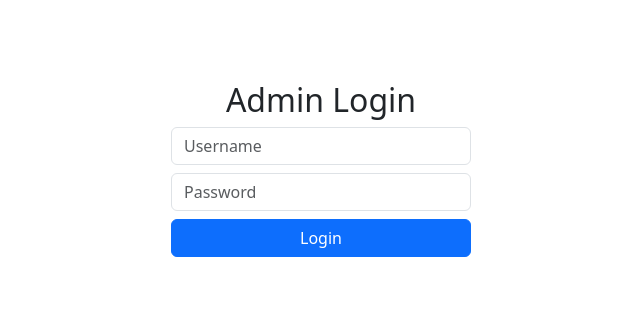
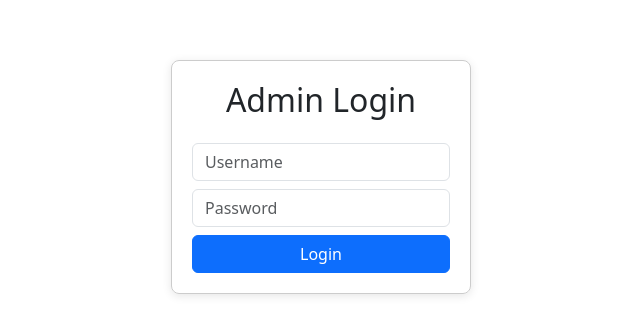
Before and after one commit to glinkaz/newsletter_domator, a React (Vite) app: page /login in a window 1280 px wide. Shown: the part 231-566 px from the top of the page, without its empty margins (319-959 px from the left). Built offline with nearby package versions, Linux system fonts and the light colour scheme; no server answers.

Commit message:
Configure ports and update Login settings

```diff
--- a/docker-compose.yml
+++ b/docker-compose.yml
@@ -31,8 +31,10 @@ services:
     depends_on:
       - backend
     working_dir: /app
-    # volumes:
-    # - ./my-app:/my-app
+    environment:
+      - VITE_API_BASE_URL=http://jola197.mikrus.xyz:5001
+      # volumes:
+      # - ./my-app:/my-app
   db:
     image: postgres:16
     environment:
--- a/src/components/LoginForm.jsx
+++ b/src/components/LoginForm.jsx
@@ -1,4 +1,5 @@
 import { useState } from "react";
+import { API_BASE_URL } from "../config";
 
 const LoginForm = ({ onLogin }) => {
   const [username, setUsername] = useState("");
@@ -16,7 +17,7 @@ const LoginForm = ({ onLogin }) => {
     };
 
     try {
-      const response = await fetch("http://localhost:5001/login", {
+      const response = await fetch(`${API_BASE_URL}/login`, {
         method: "POST",
         headers: {
           "Content-Type": "application/json",
--- a/src/components/ProductCard.jsx
+++ b/src/components/ProductCard.jsx
@@ -1,4 +1,5 @@
-import  { useState } from 'react';
+import React, { useState, useEffect } from 'react';
+import { API_BASE_URL } from "../config";
 import '../styles/global.css';
 
 const ProductCard = ({ product, onDelete, showDeleteButton }) => {
@@ -51,7 +52,7 @@ const ProductCard = ({ product, onDelete, showDeleteButton }) => {
         <div className="card-body d-flex flex-column" style={{ width: '100%', overflow: 'hidden', paddingBottom: '1.5rem' }}>
           <h3 className="card-title" style={{ fontSize: '1.2rem', fontWeight: 700 }}>{product.name}</h3>
           {showDeleteButton ? (
-            <div style={{  alignItems: 'center', gap: '0.5rem', margin: '0.5rem 0' }}>
+            <div style={{ alignItems: 'center', gap: '0.5rem', margin: '0.5rem 0' }}>
               {editingPrice ? (
                 <>
                   <input
@@ -71,7 +72,7 @@ const ProductCard = ({ product, onDelete, showDeleteButton }) => {
                       setSaving(true);
                       setError(null);
                       try {
-                        const res = await fetch(`http://localhost:5001/products/${product.id}/price`, {
+                        const res = await fetch(`${API_BASE_URL}/products/${product.id}/price`, {
                           method: 'PATCH',
                           headers: { 'Content-Type': 'application/json' },
                           body: JSON.stringify({ price })
@@ -93,10 +94,10 @@ const ProductCard = ({ product, onDelete, showDeleteButton }) => {
                 </>
               ) : (
                 <>
-                  <span className="card-text " style={{color: "#c7385e", fontWeight: 900, margin: '10px'}}>{price} zł</span>
+                  <span className="card-text " style={{ color: "#c7385e", fontWeight: 900, margin: '10px' }}>{price} zł</span>
                   <button
                     className="btn btn-outline-primary btn-sm"
-                    margin = '10px'
+                    margin='10px'
                     onClick={e => { e.stopPropagation(); setEditingPrice(true); }}
                   >Edytuj</button>
                 </>
@@ -133,7 +134,7 @@ const ProductCard = ({ product, onDelete, showDeleteButton }) => {
               />
               <h2>{product.name}</h2>
               <p className="fs-5 mb-3">{product.description}</p>
-              <p className=" fs-4" style={{color: "#c7385e", fontWeight: 900}}>{price} zł</p>
+              <p className=" fs-4" style={{ color: "#c7385e", fontWeight: 900 }}>{price} zł</p>
               <button
                 type="button"
                 className="btn-close position-absolute"
--- /dev/null
+++ b/src/config.js
@@ -0,0 +1 @@
+export const API_BASE_URL = import.meta.env.VITE_API_BASE_URL || "http://localhost:5001";
--- a/src/pages/Admin.jsx
+++ b/src/pages/Admin.jsx
@@ -2,6 +2,7 @@ import { useState, useEffect } from "react";
 import ProductForm from "../components/ProductForm";
 import ProductList from "../components/ProductList";
 import LoginForm from "../components/LoginForm";
+import { API_BASE_URL } from "../config";
 
 const Admin = () => {
   const [loggedIn, setLoggedIn] = useState(false);
@@ -13,7 +14,7 @@ const Admin = () => {
   }, [loggedIn]);
 
   const fetchProducts = async () => {
-    const res = await fetch("http://localhost:5001/products");
+    const res = await fetch(`${API_BASE_URL}/products`);
     const data = await res.json();
     setProducts(data);
   };
@@ -21,7 +22,7 @@ const Admin = () => {
 
   const handleAdd = async (formData) => {
     try {
-    const res = await fetch("http://localhost:5001/products", {
+      const res = await fetch(`${API_BASE_URL}/products`, {
         method: "POST",
         body: formData
 
@@ -39,7 +40,7 @@ const handleAdd = async (formData) => {
   };
 
   const handleDelete = async (id) => {
-    await fetch(`http://localhost:5001/products/${id}`, { method: "DELETE" });
+    await fetch(`${API_BASE_URL}/products/${id}`, { method: "DELETE" });
     setProducts(products.filter((p) => p.id !== id));
   };
 
@@ -66,10 +67,10 @@ const DEPARTMENTS = [
 
   return (
     <div style={{ justifyContent: "center", width: "100%" }}>
-      <h1 style={{fontWeight : 700}}>Panel Admina</h1>
+      <h1 style={{ fontWeight: 700 }}>Panel Admina</h1>
       <ProductForm onAdd={handleAdd} />
 
-      <nav style={{ marginBottom: "2rem", display: "flex", gap: "1rem", justifyContent: "center"}}>
+      <nav style={{ marginBottom: "2rem", display: "flex", gap: "1rem", justifyContent: "center" }}>
         {DEPARTMENTS.map((dept) => (
           <button
             key={dept}
@@ -88,7 +89,7 @@ const DEPARTMENTS = [
           </button>
         ))}
       </nav>
-      <ProductList products={filteredProducts} onDelete={handleDelete} showDeleteButton={true}/>
+      <ProductList products={filteredProducts} onDelete={handleDelete} showDeleteButton={true} />
     </div>
   );
 };
--- a/src/pages/Home.jsx
+++ b/src/pages/Home.jsx
@@ -1,7 +1,8 @@
-import { useEffect, useState } from "react";
+import React, { useState, useEffect } from "react";
 import '../App.css';
 import '../styles/global.css';
 import ProductList from '../components/ProductList';
+import { API_BASE_URL } from "../config";
 if (typeof document !== 'undefined' && !document.getElementById('oswald-font')) {
   const fontLink = document.createElement('link');
   fontLink.href = 'https://fonts.googleapis.com/css2?family=Oswald:wght@700&display=swap';
@@ -28,7 +29,7 @@ const Home = () => {
   const [showInfo, setShowInfo] = useState(false);
 
   useEffect(() => {
-    fetch("http://localhost:5001/products")
+    fetch(`${API_BASE_URL}/products`)
       .then((res) => res.json())
       .then((data) => {
         console.log("Fetched products:", data);
--- a/src/pages/Login.jsx
+++ b/src/pages/Login.jsx
@@ -1,26 +1,18 @@
-import { useState } from "react";
+import LoginForm from "../components/LoginForm";
+import { useNavigate } from "react-router-dom";
 
-const LoginForm = ({ onLogin }) => {
-  const [username, setUsername] = useState("");
-  const [password, setPassword] = useState("");
+const Login = () => {
+  const navigate = useNavigate();
 
-  const handleSubmit = e => {
-    e.preventDefault();
-    if (username === "admin" && password === "admin123") {
-      onLogin();
-    } else {
-      alert("Invalid credentials");
-    }
+  const handleLogin = () => {
+    navigate("/admin");
   };
 
   return (
-    <form onSubmit={handleSubmit} style={{ maxWidth: 300, margin: "2rem auto" }}>
-      <h2>Admin Login</h2>
-      <input className="form-control mb-2" type="text" placeholder="Username" value={username} onChange={e => setUsername(e.target.value)} />
-      <input className="form-control mb-2" type="password" placeholder="Password" value={password} onChange={e => setPassword(e.target.value)} />
-      <button className="btn btn-primary w-100" type="submit">Login</button>
-    </form>
+    <div className="container mt-5">
+      <LoginForm onLogin={handleLogin} />
+    </div>
   );
 };
 
-export default LoginForm;
+export default Login;
```
Lines whose indentation alone changed are shown as unchanged.
